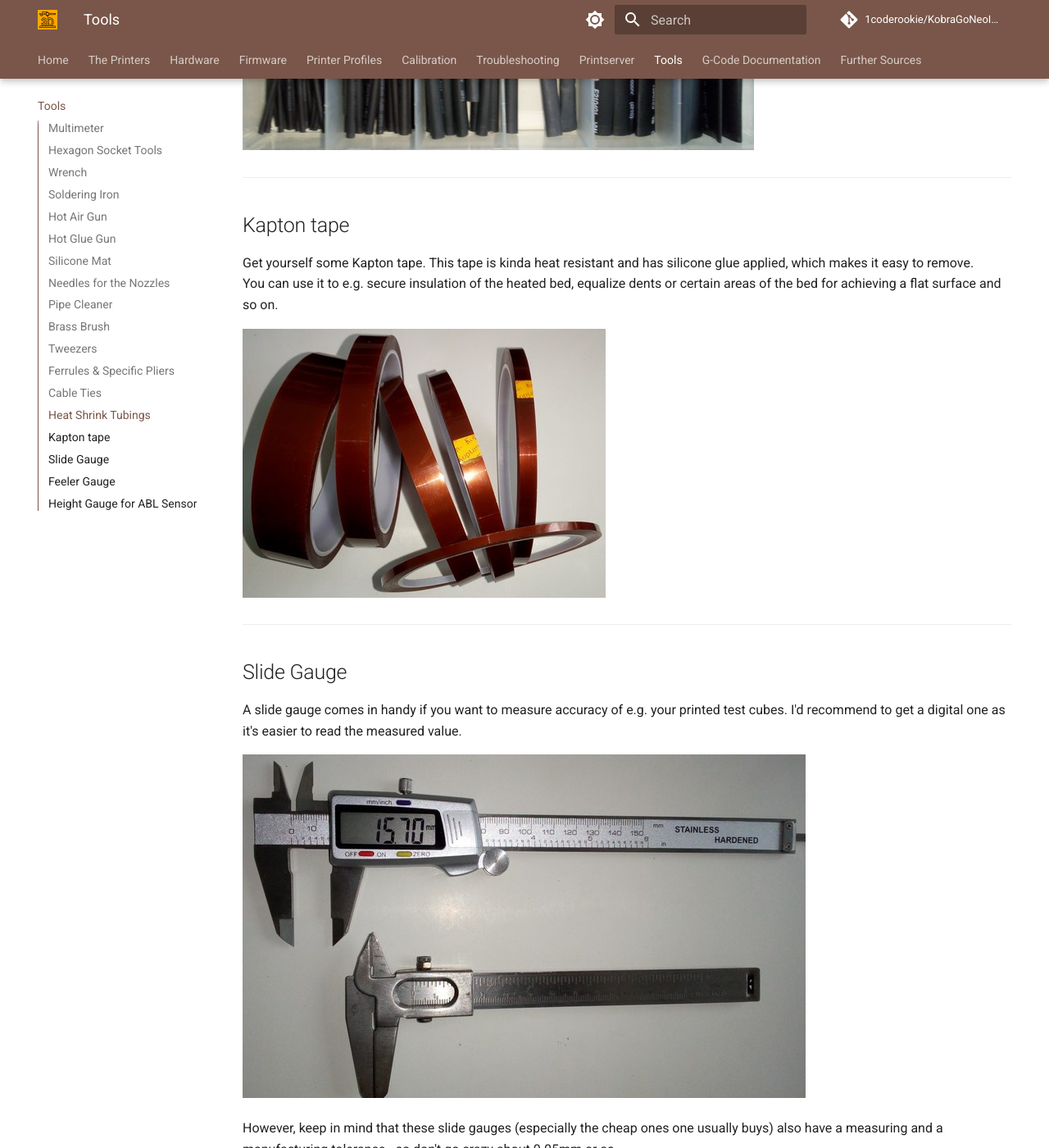
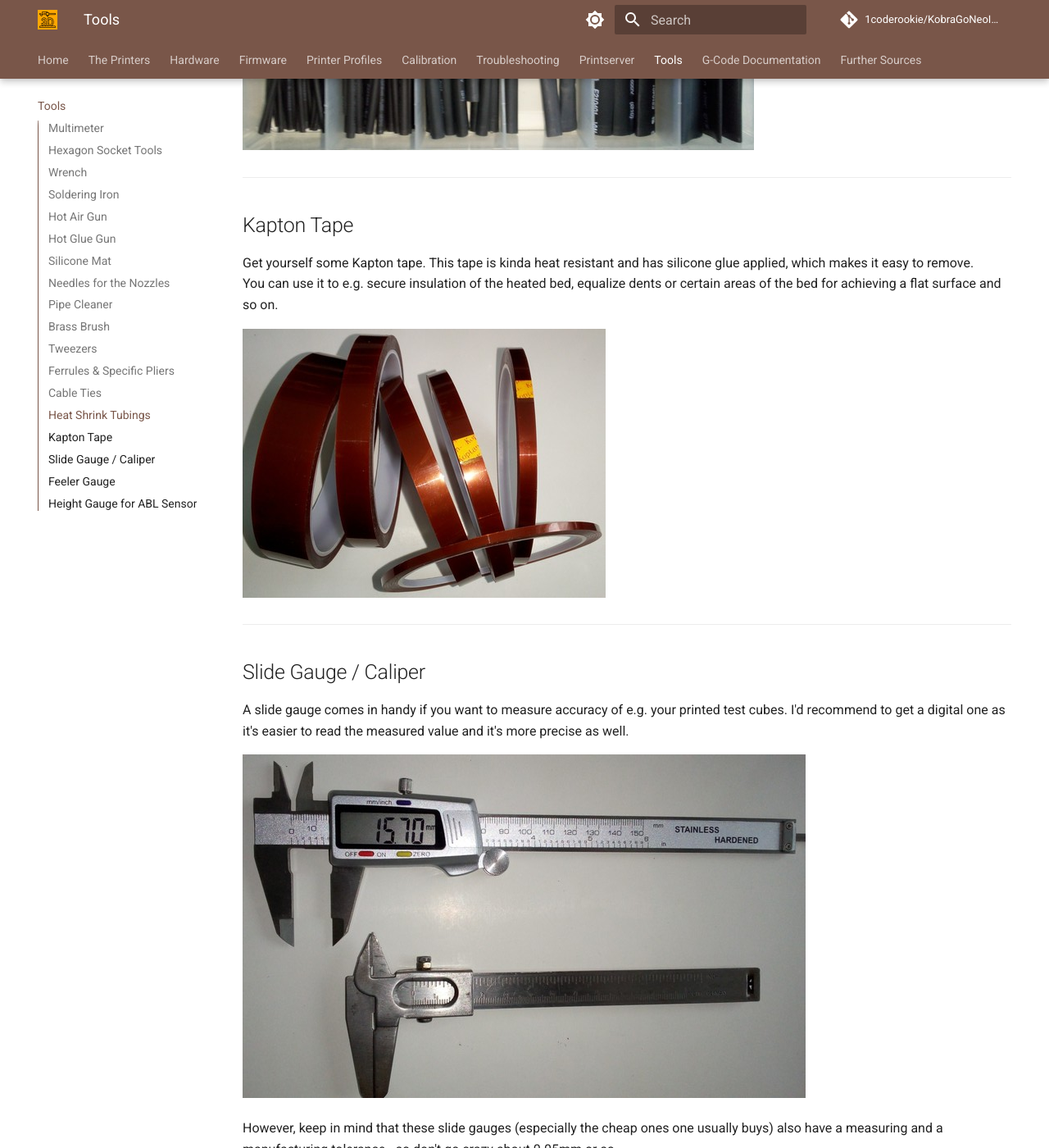
Before and after one commit to 1coderookie/KobraGoNeoInsights, an MkDocs documentation site: the page built from docs/tools.md, in a window 1280 px wide and 1400 px high, scrolled down 7164 px. Shown: the whole window at 82% size. Built offline with MkDocs 1.6.1 and Material for MkDocs 9.7.7, drawn with Linux system fonts in a browser that asks for light colours; comment, search, counter and statistics services are not loaded.

Commit message:
Update tools.md

```diff
--- a/docs/tools.md
+++ b/docs/tools.md
@@ -129,7 +129,7 @@ A set of heat shrink tubings is always good to have, as they allow you to insula
 
 ---
 
-## Kapton tape
+## Kapton Tape
 Get yourself some Kapton tape. This tape is kinda heat resistant and has silicone glue applied, which makes it easy to remove.
 You can use it to e.g. secure insulation of the heated bed, equalize dents or certain areas of the bed for achieving a flat surface and so on.
 
@@ -137,8 +137,8 @@ You can use it to e.g. secure insulation of the heated bed, equalize dents or ce
 
 ---
 
-## Slide Gauge
-A slide gauge comes in handy if you want to measure accuracy of e.g. your printed test cubes. I'd recommend to get a digital one as it's easier to read the measured value.
+## Slide Gauge / Caliper
+A slide gauge comes in handy if you want to measure accuracy of e.g. your printed test cubes. I'd recommend to get a digital one as it's easier to read the measured value and it's more precise as well.
 
 ![Slide gauge](assets/images/caliper_web.jpg)
 
```
